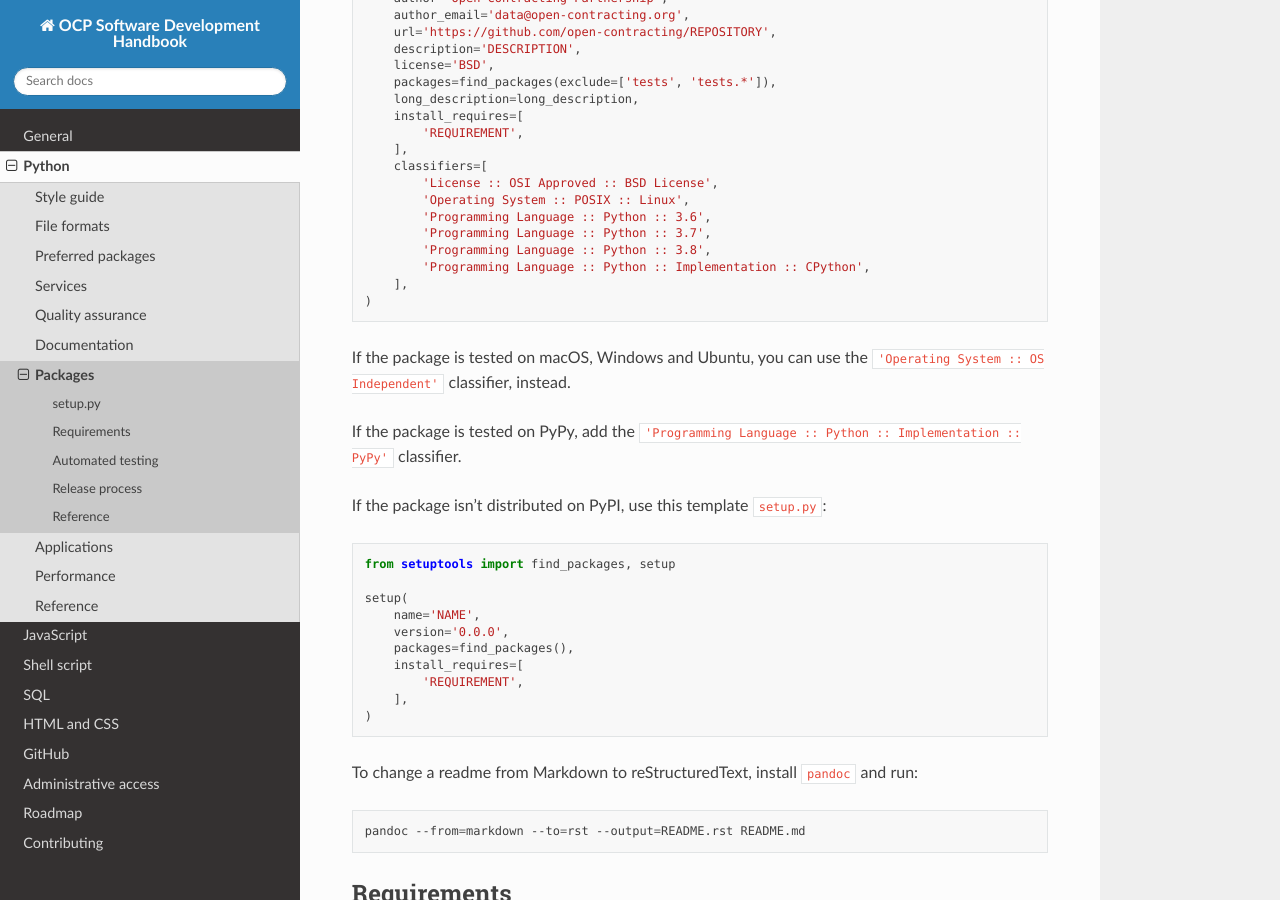
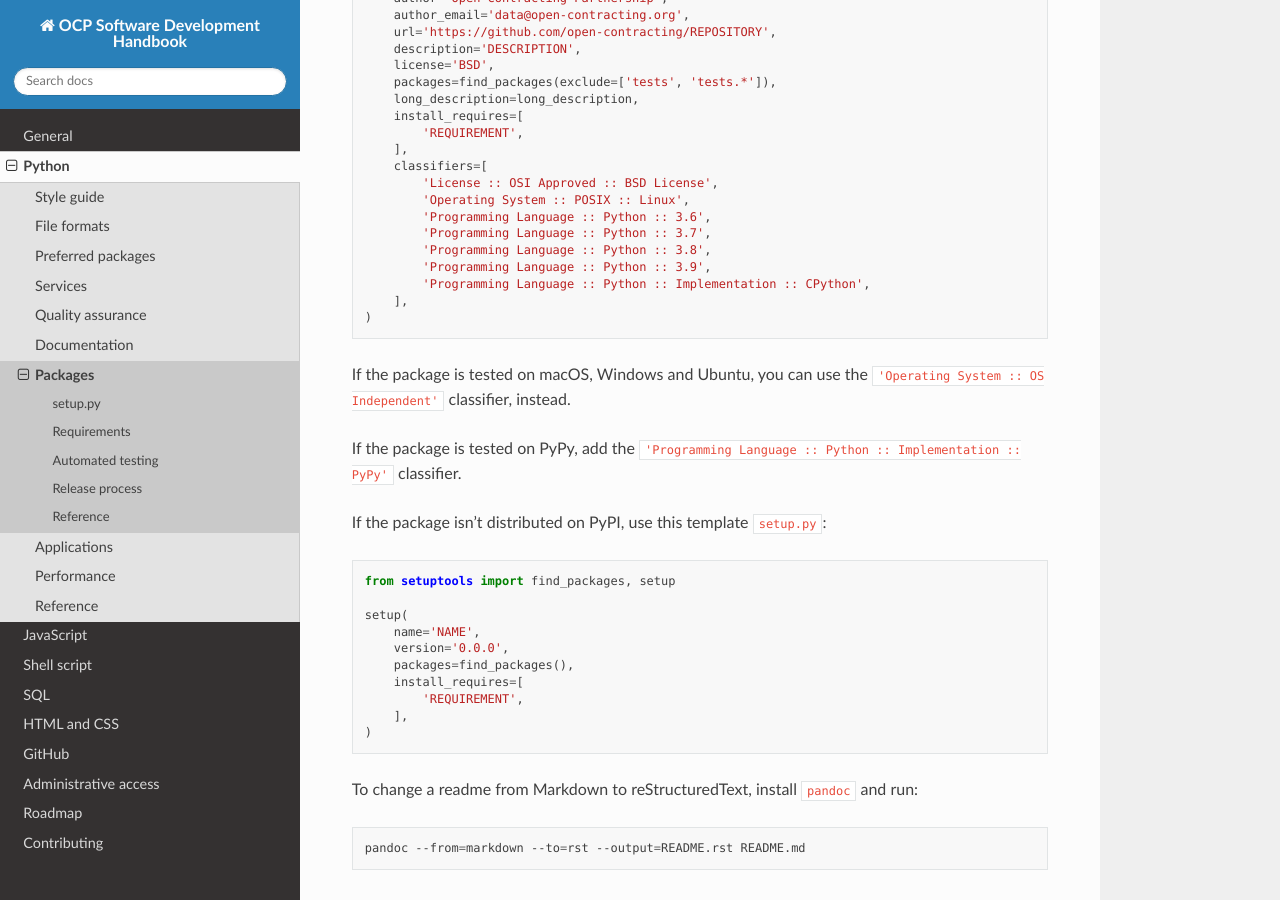
Before and after one commit to open-contracting/software-development-handbook, a Sphinx documentation site: the page built from docs/python/packages.rst, in a window 1280 px wide and 900 px high, scrolled down 495 px. Built offline with Sphinx 7.4.7 and the Read the Docs theme 2.0.0, drawn with Linux system fonts in a browser that asks for light colours.

Commit message:
python/packages: Add Python 3.9 classifier

```diff
--- a/docs/python/packages.rst
+++ b/docs/python/packages.rst
@@ -34,6 +34,7 @@ If the package is distributed on PyPI, use this template ``setup.py``, adding ar
            'Programming Language :: Python :: 3.6',
            'Programming Language :: Python :: 3.7',
            'Programming Language :: Python :: 3.8',
+           'Programming Language :: Python :: 3.9',
            'Programming Language :: Python :: Implementation :: CPython',
        ],
    )
```
